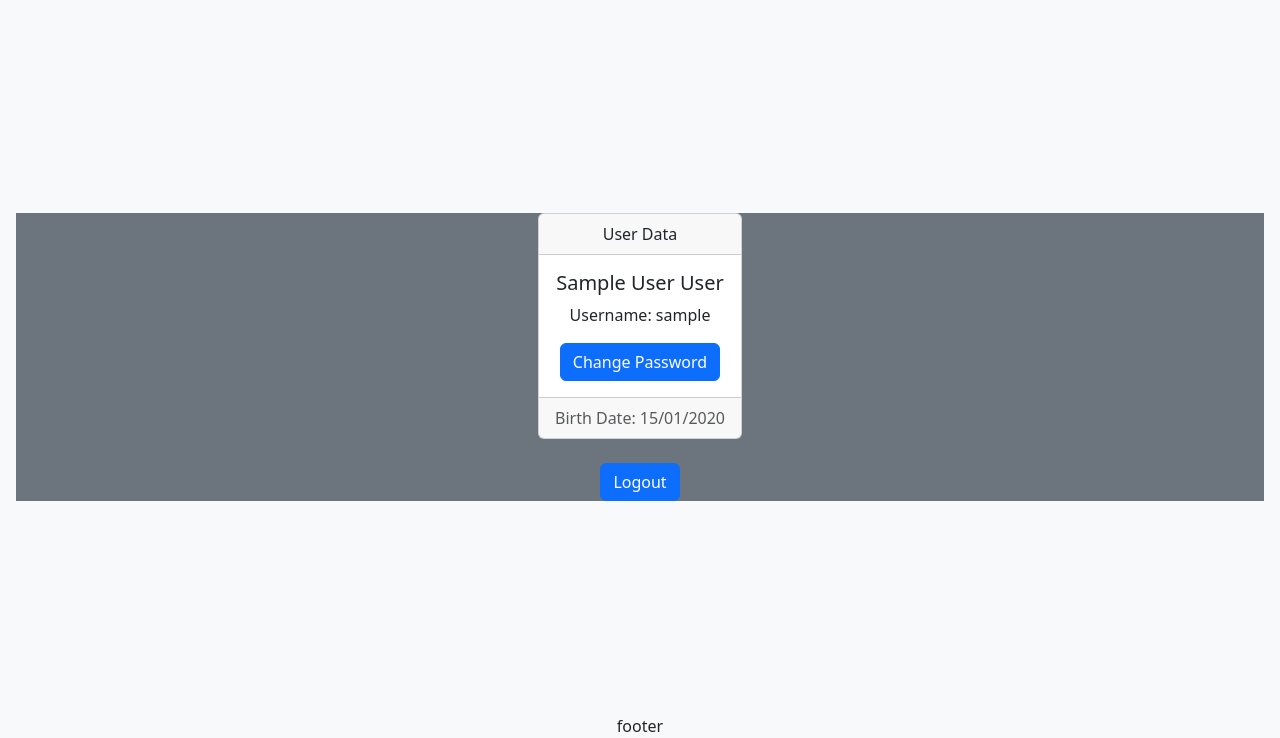
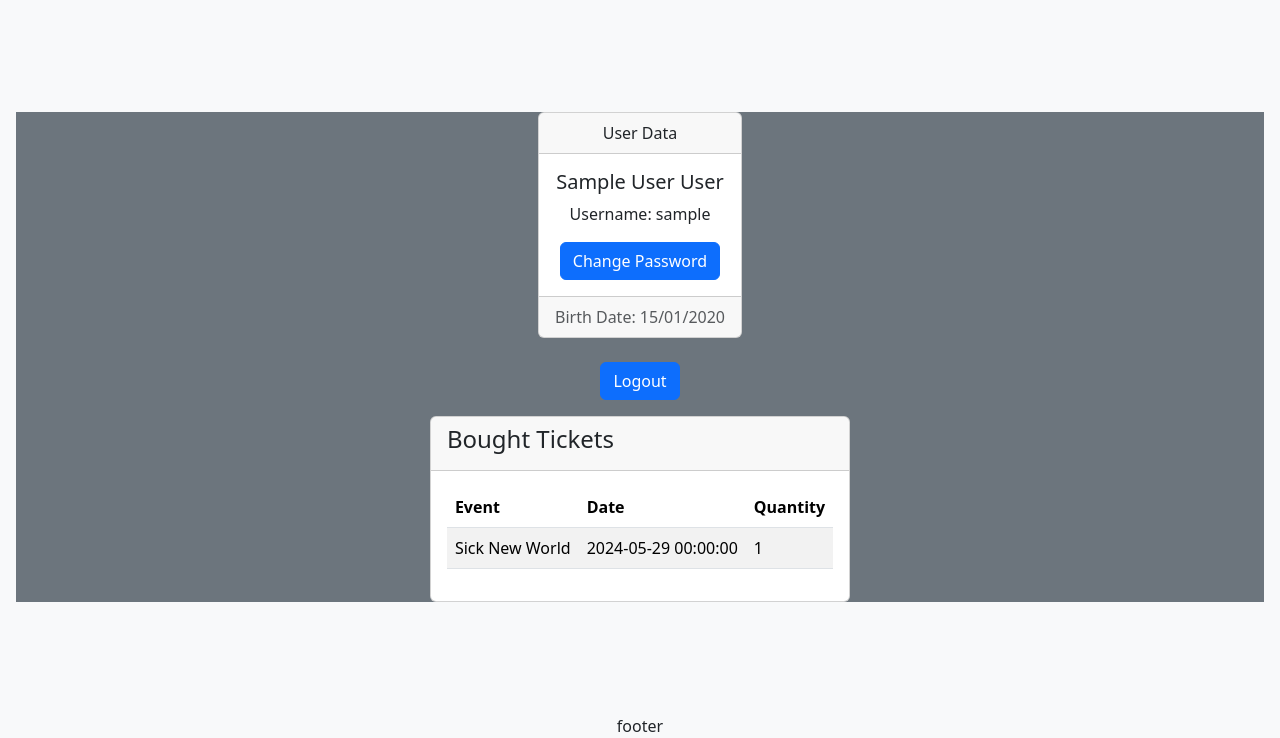
Before and after one commit to itsDamon/tickeTwo, a PHP site: page /profile.php in a window 1280 px wide. Shown: the part 62-800 px from the top of the page. Run offline with PHP 8.4, Linux system fonts and the light colour scheme; the visitor is signed in with stand-in values (Sample User, id 1); data comes from the database, SQL or seed files in the repository; tables that the repository leaves empty hold one stand-in row (values such as "Sample post").

Commit message:
riepilogo acquisto

```diff
--- a/artist.php
+++ b/artist.php
@@ -35,7 +35,8 @@ $events = $sql->fetchAll();
     <section class="container mt-5">
         <div class="row">
             <div class="col-md-4 text-center">
-                <img src="images/<?= htmlspecialchars($author['stage_name']) ?>.jpg" alt="Foto Artista" class="img-fluid rounded-circle artist-photo">
+                <img src="images/<?= strtolower(htmlspecialchars($author['stage_name'])) ?>.jpg" alt="Foto Artista"
+                     class="img-fluid rounded-circle artist-photo">
             </div>
             <div class="col-md-8">
                 <h2><?= $author['stage_name'] ?></h2>
--- a/header.php
+++ b/header.php
@@ -10,7 +10,7 @@ require_once "connection_db.php";
     <meta name="viewport"
           content="width=device-width, user-scalable=no, initial-scale=1.0, maximum-scale=1.0, minimum-scale=1.0">
     <meta http-equiv="X-UA-Compatible" content="ie=edge">
-    <title>Document</title>
+    <title>TickeTwo</title>
     <link href="bootstrap-5/css/bootstrap.min.css" rel="stylesheet" crossorigin="anonymous">
     <link rel="stylesheet" href="OwlCarousel2-2.3.4/dist/assets/owl.carousel.min.css">
     <link rel="stylesheet" href="https://cdnjs.cloudflare.com/ajax/libs/font-awesome/6.5.2/css/all.min.css"
--- a/profile.php
+++ b/profile.php
@@ -9,7 +9,8 @@ if (!isset($_SESSION['user'])) {
     exit();
 }
 
-$user_id = $_SESSION['user'];
+$username = $_SESSION['user'];
+$user_id = $_SESSION['user_id'];
 
 $query = '
 SELECT *
@@ -18,10 +19,20 @@ WHERE username = ?
 ';
 
 $sql = $pdo->prepare($query);
-$sql->execute([$user_id]);
+$sql->execute([$username]);
 
 $user = $sql->fetch();
 
+
+$query = "SELECT event_name, events.price, events.date, count(*) as quantity
+        FROM tickets
+        JOIN events ON tickets.event_id = events.id
+        WHERE tickets.user_id = ?
+        GROUP BY events.id";
+
+$stmt = $pdo->prepare($query);
+$stmt->execute([$user_id]);
+$tickets = $stmt->fetchAll();
 
 ?>
     <div class="card text-center">
@@ -49,6 +60,36 @@ $user = $sql->fetch();
         </a>
     </div>
 
+    <section class="mt-3">
+        <div class="card">
+            <div class="card-header">
+                <h4>Bought Tickets</h4>
+            </div>
+            <div class="card-body">
+                <?php if (count($tickets) > 0): ?>
+                    <table class="table table-striped">
+                        <thead>
+                        <tr>
+                            <th>Event</th>
+                            <th>Date</th>
+                            <th>Quantity</th>
+                        </tr>
+                        </thead>
+                        <tbody>
+                        <?php foreach ($tickets as $ticket): ?>
+                            <tr>
+                                <td><?php echo htmlspecialchars($ticket['event_name']); ?></td>
+                                <td><?php echo htmlspecialchars($ticket['date']); ?></td>
+                                <td><?php echo htmlspecialchars($ticket['quantity']); ?></td>
+                            </tr>
+                        <?php endforeach; ?>
+                        </tbody>
+                    </table>
+                <?php else: ?>
+                    <p>No ticket bought.</p>
+                <?php endif; ?>
+            </div>
+    </section>
 
     <script>
         $(function () {
```
Also changed, not shown: home.php (+0 -9 lines).
